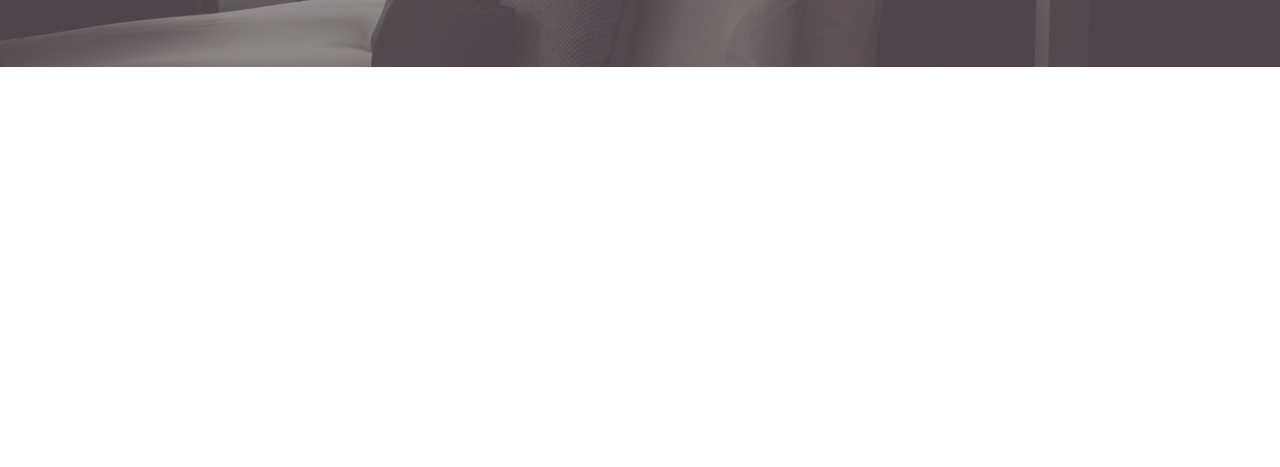
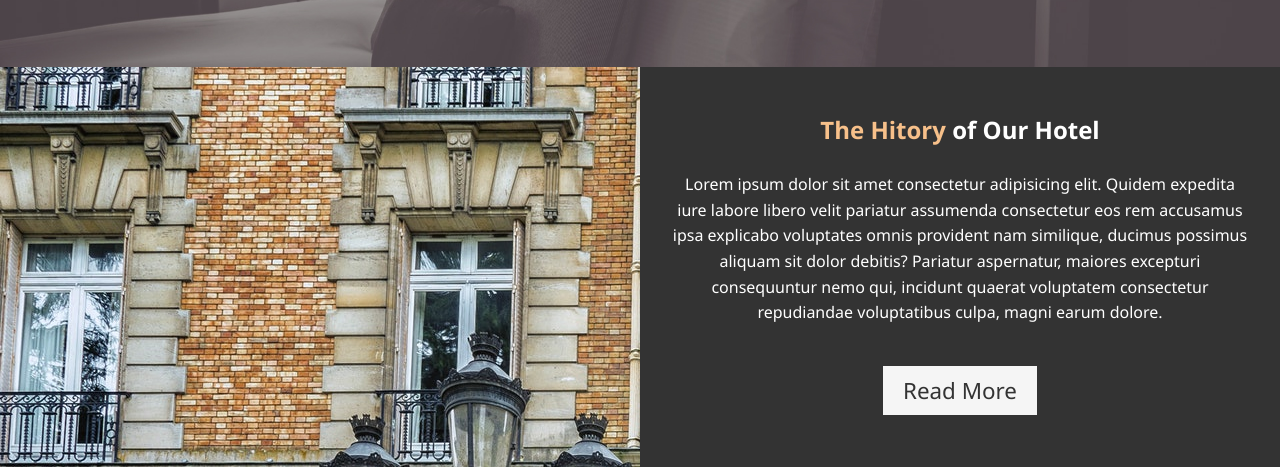
Before and after one commit to Saurav-98/Hotel-website, a plain HTML site: page index.html in a window 1280 px wide. Shown: the part 599-1066 px from the top of the page. Before the commit the page ends 800 px from the top, so only its background shows below. Drawn offline with Linux system fonts and the light colour scheme.

Commit message:
Completed middle section

```diff
--- a/Styles/style.css
+++ b/Styles/style.css
@@ -50,6 +50,24 @@ p {
 .btn:focus {
     color: #333;
     background-color: #f7c08a;
+}
+.btn-light {
+    color: #333;
+    background-color: #f5f5f5;
+
+}
+
+.bg-dark {
+    background-color: #333;
+    color: #fff;
+}
+.bg-primary {
+    background-color: #333;
+    color: #f7c08a;
+}
+.bg-light {
+    background-color: #f4f4f4;
+    color: #333;
 }
 /* Navbar */
 
@@ -107,3 +125,26 @@ p {
     padding-bottom: 20px;
     line-height: 1.7em;
 }
+/* Home - info */
+#home-info {
+    height: 400px;
+}
+
+#home-info .info-img {
+    float: left;
+    width: 50%;
+    background: url("../images/photo-1.jpg") no-repeat;
+    min-height: 100%;
+}
+#home-info .info-content {
+    float: right;
+    width: 50%;
+    height: 100%;
+    text-align: center;
+    padding: 50px 30px;
+    overflow: hidden;
+}
+
+#home-info .info-content p {
+    padding-bottom: 30px;
+}
--- a/index.html
+++ b/index.html
@@ -37,7 +37,16 @@
 
     </header>
 
+    <section id="home-info" class="bg-dark">
+        <div class="info-img"></div>
+        <div class="info-content">
+            <h2><span class="text-primary">The Hitory</span> of Our Hotel</h2>
+            <p>Lorem ipsum dolor sit amet consectetur adipisicing elit. Quidem expedita iure labore libero velit pariatur assumenda consectetur eos rem accusamus ipsa explicabo voluptates omnis provident nam similique, ducimus possimus aliquam sit dolor debitis? Pariatur aspernatur, maiores excepturi consequuntur nemo qui, incidunt quaerat voluptatem consectetur repudiandae voluptatibus culpa, magni earum dolore.</p>
+            <a href="about.html" class="btn btn-light">Read More</a>
+        </div>
 
+
+    </section>
 
 </body>
 </html>
```
